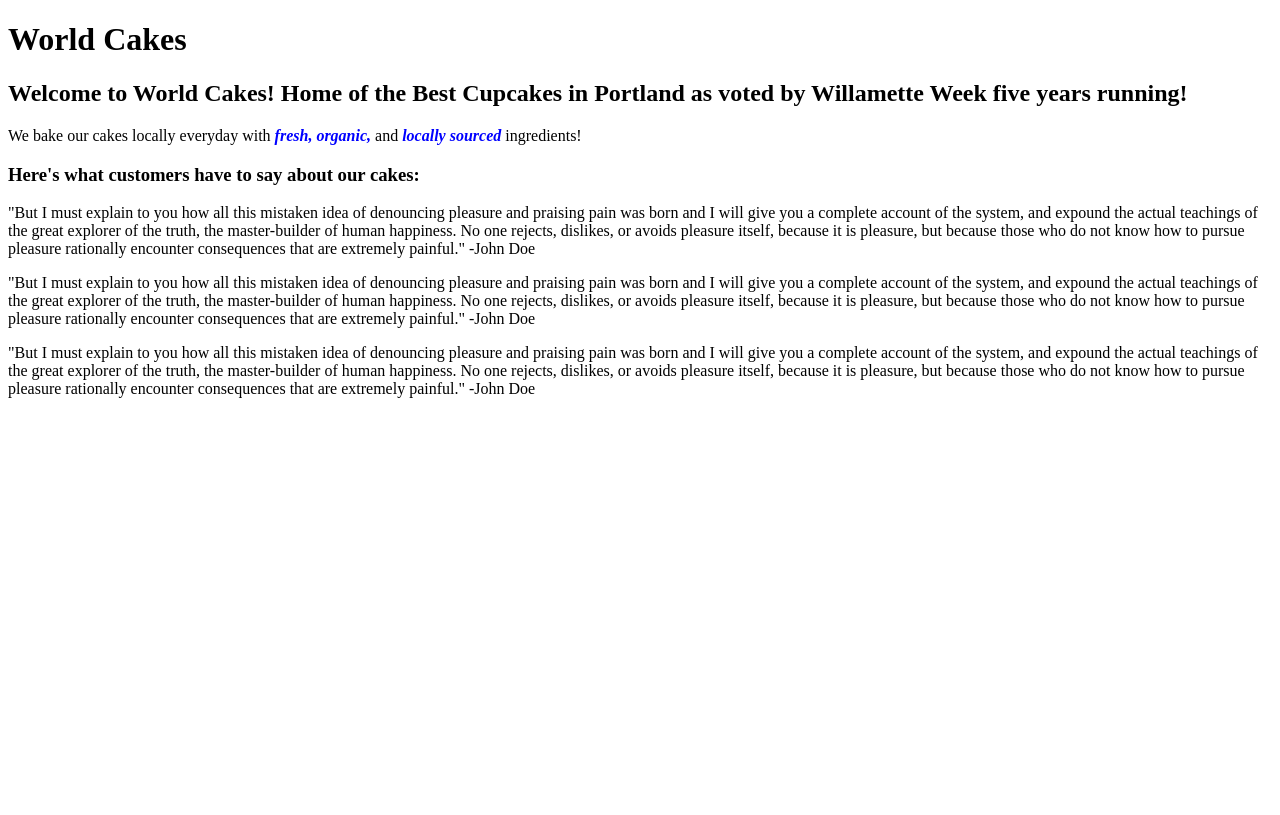
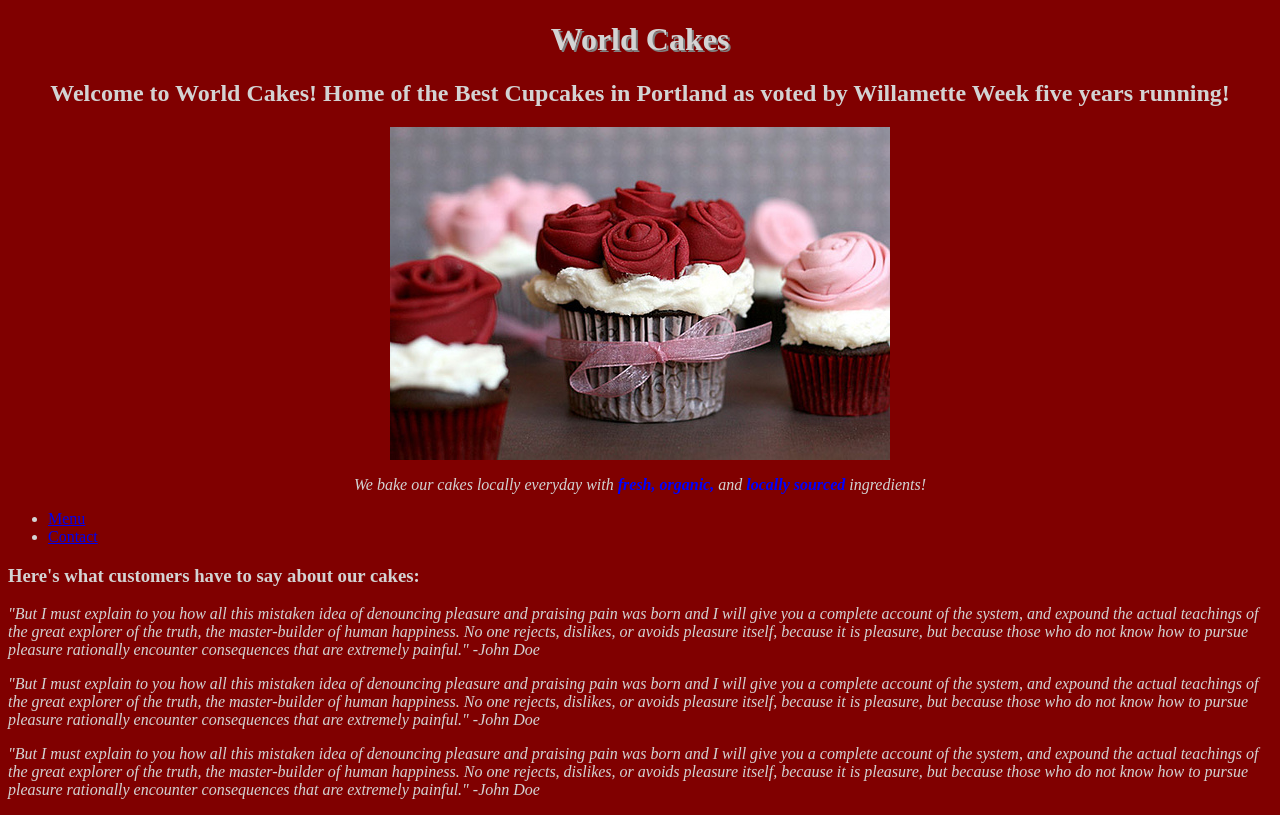
Before and after one commit to mattfmiller/cupcake-shop, a plain HTML site: page index.html in a window 1280 px wide. Drawn offline with Linux system fonts and the light colour scheme.

Commit message:
add classes to index.html, images to index.html, and css styling.

```diff
--- a/css/styles.css
+++ b/css/styles.css
@@ -1,5 +1,35 @@
 .fresh {
   color: Blue;
   font-style: italic;
+}
 
+.best {
+  font-weight: bold;
+  text-align: center;
 }
+
+body {
+  color: lightgray;
+  background-color: maroon;
+}
+
+.bake {
+  text-align: center;
+  font-style: oblique;
+}
+
+.people {
+  font-style: italic;
+}
+
+.title {
+  text-align: center;
+  text-shadow: 2px 2px gray;
+}
+
+img {
+display: block;
+margin-left: auto;
+margin-right: auto;
+width: auto;
+}
--- a/index.html
+++ b/index.html
@@ -6,17 +6,24 @@
     <title>World's Cakes</title>
   </head>
   <body>
-    <h1>World Cakes</h1>
-    <h2>Welcome to World Cakes! Home of the Best Cupcakes in Portland as voted by Willamette Week five years running!</h2>
+    <h1 class="title">World Cakes</h1>
+    <h2 class="best">Welcome to World Cakes! Home of the Best Cupcakes in Portland as voted by Willamette Week five years running!</h2>
 
-    <p>We bake our cakes locally everyday with <strong class="fresh">fresh, organic,</strong> and <strong class="fresh">locally sourced </strong> ingredients!</p>
+    <img src="img/cupcakes1.jpg" alt="photo of a cupcake">
+
+    <p class="bake">We bake our cakes locally everyday with <strong class="fresh">fresh, organic,</strong> and <strong class="fresh">locally sourced </strong> ingredients!</p>
+
+    <ul>
+      <li><a href="menu.html">Menu</a></li>
+      <li><a href="contact.html">Contact</a></li>
+    </ul>
 
     <h3>Here's what customers have to say about our cakes: </h3>
 
-    <p>"But I must explain to you how all this mistaken idea of denouncing pleasure and praising pain was born and I will give you a complete account of the system, and expound the actual teachings of the great explorer of the truth, the master-builder of human happiness. No one rejects, dislikes, or avoids pleasure itself, because it is pleasure, but because those who do not know how to pursue pleasure rationally encounter consequences that are extremely painful." -John Doe</p>
+    <p class="people">"But I must explain to you how all this mistaken idea of denouncing pleasure and praising pain was born and I will give you a complete account of the system, and expound the actual teachings of the great explorer of the truth, the master-builder of human happiness. No one rejects, dislikes, or avoids pleasure itself, because it is pleasure, but because those who do not know how to pursue pleasure rationally encounter consequences that are extremely painful." -John Doe</p>
 
-    <p>"But I must explain to you how all this mistaken idea of denouncing pleasure and praising pain was born and I will give you a complete account of the system, and expound the actual teachings of the great explorer of the truth, the master-builder of human happiness. No one rejects, dislikes, or avoids pleasure itself, because it is pleasure, but because those who do not know how to pursue pleasure rationally encounter consequences that are extremely painful." -John Doe</p>
+    <p class="people"> "But I must explain to you how all this mistaken idea of denouncing pleasure and praising pain was born and I will give you a complete account of the system, and expound the actual teachings of the great explorer of the truth, the master-builder of human happiness. No one rejects, dislikes, or avoids pleasure itself, because it is pleasure, but because those who do not know how to pursue pleasure rationally encounter consequences that are extremely painful." -John Doe</p>
 
-    <p>"But I must explain to you how all this mistaken idea of denouncing pleasure and praising pain was born and I will give you a complete account of the system, and expound the actual teachings of the great explorer of the truth, the master-builder of human happiness. No one rejects, dislikes, or avoids pleasure itself, because it is pleasure, but because those who do not know how to pursue pleasure rationally encounter consequences that are extremely painful." -John Doe</p>
+    <p class="people">"But I must explain to you how all this mistaken idea of denouncing pleasure and praising pain was born and I will give you a complete account of the system, and expound the actual teachings of the great explorer of the truth, the master-builder of human happiness. No one rejects, dislikes, or avoids pleasure itself, because it is pleasure, but because those who do not know how to pursue pleasure rationally encounter consequences that are extremely painful." -John Doe</p>
   </body>
 </html>
```
Also changed, not shown: img/cupcakes1.jpg (added).
